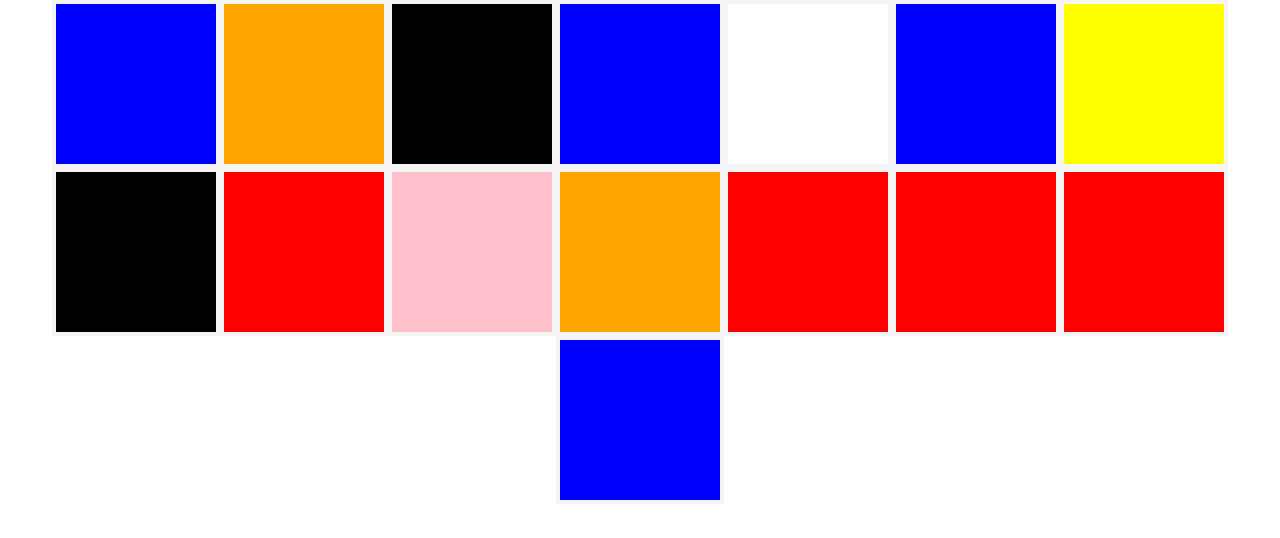
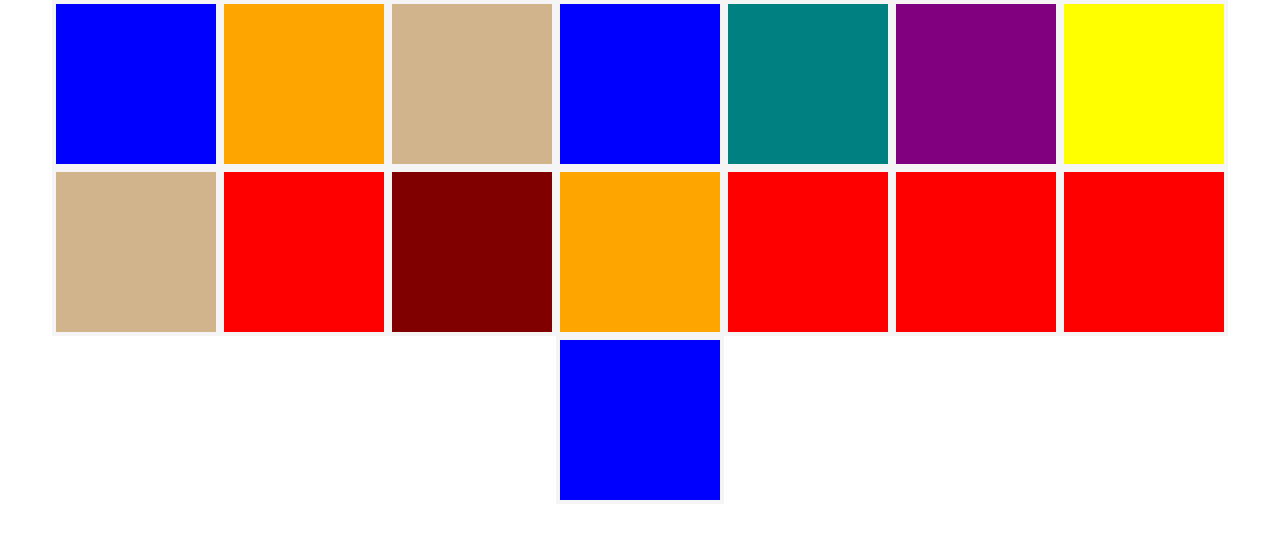
Before and after one commit to shakestuffup73/dice-app, a React (Create React App) app: page / in a window 1280 px wide. Shown: the top 538 px of the page. Built offline with nearby package versions, Linux system fonts and the light colour scheme.

Commit message:
update colors array

```diff
--- a/src/BoxDisplay/BoxDisplay.jsx
+++ b/src/BoxDisplay/BoxDisplay.jsx
@@ -4,7 +4,7 @@ import style from './BoxDisplay.module.css'
 
 const BoxDisplay = ({ numBoxes }) => {
 
-  const colors = ['red', 'orange', 'yellow', 'green', 'blue', 'purple', 'lilac', 'teal', 'pink', 'maroon', 'black']
+  const colors = ['red', 'orange', 'yellow', 'green', 'blue', 'purple', 'lilac', 'teal', 'pink', 'maroon', 'black', 'tan']
 
   const [boxColors, setBoxColors] = useState(
     Array.from({length: numBoxes}).map(() => (
```
